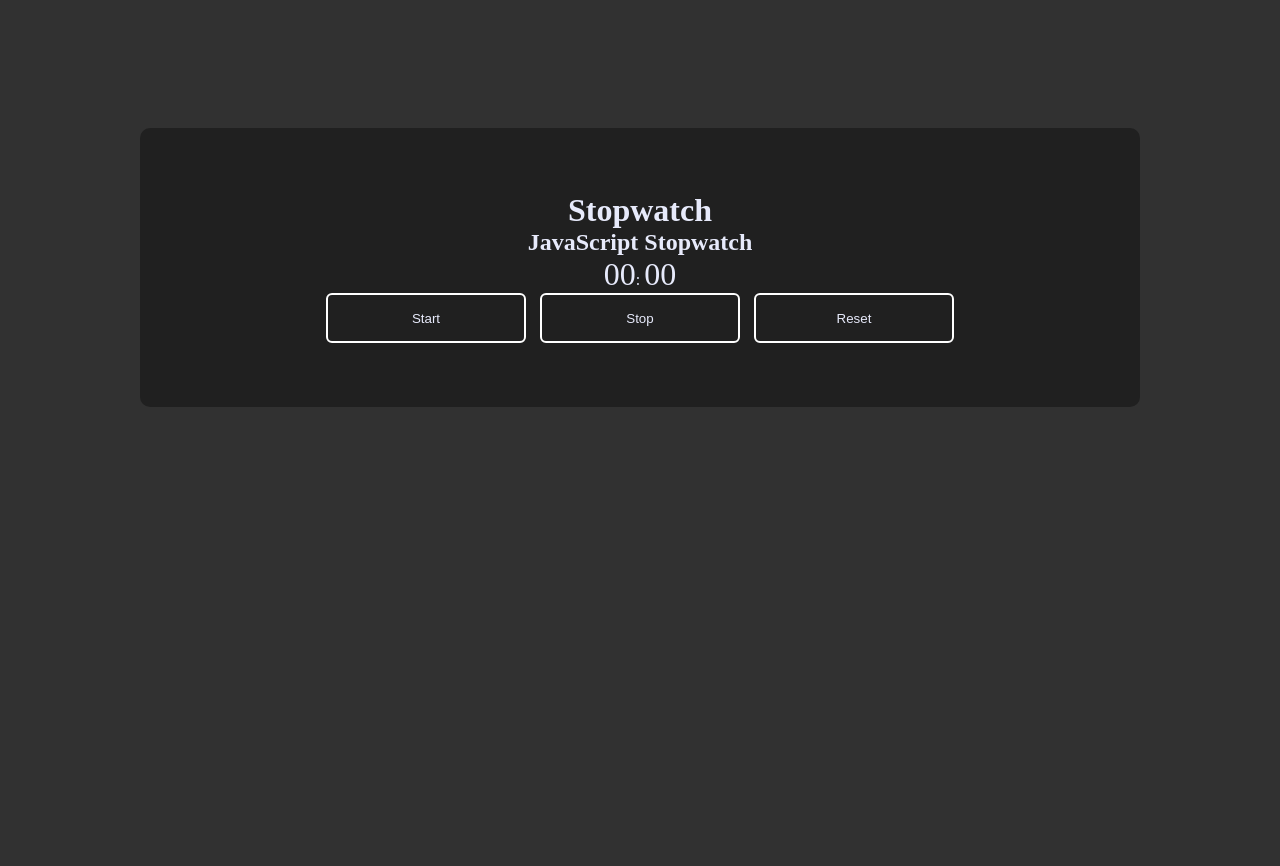
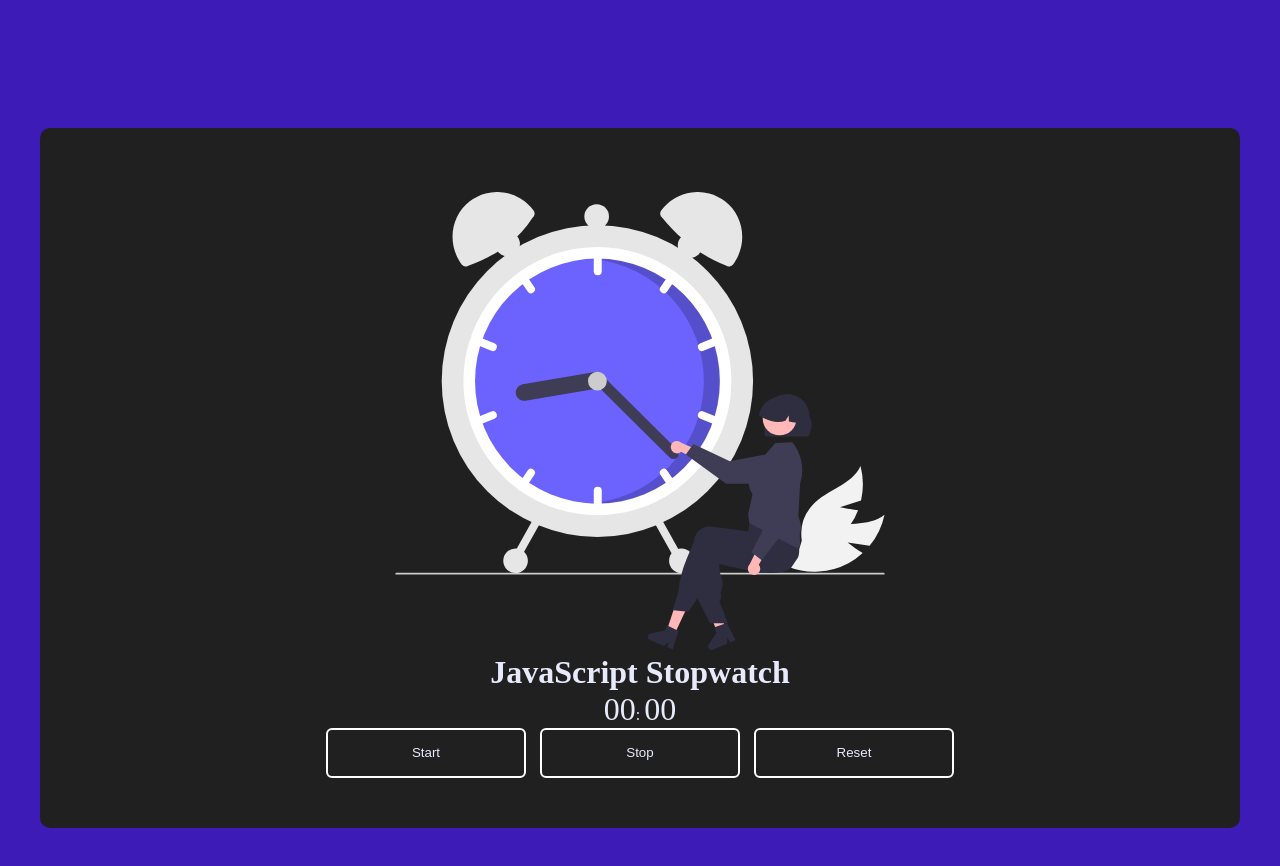
Before and after one commit to Kamechan98/Stopwatch, a plain HTML site: page index.html in a window 1280 px wide. Before the commit the page ends 800 px from the top, so only its background shows below. Drawn offline with Linux system fonts and the light colour scheme.

Commit message:
second commit

```diff
--- a/index.html
+++ b/index.html
@@ -8,10 +8,14 @@
     <link rel="stylesheet" href="main.css">
 </head>
 <body>
-    <div id="stopwatch-container" class="wrapper">
-        <h1>Stopwatch</h1>
 
-        <h2>JavaScript Stopwatch</h2>
+
+
+        <div id="stopwatch-container" class="wrapper">
+
+            <img src="clock.svg" alt="Image with clock">
+
+            <h1>JavaScript Stopwatch</h1>
 
         <p><span id="seconds">00</span>: <span id="tens">00</span></p>
         <button id="button-start">Start</button>
--- a/main.css
+++ b/main.css
@@ -4,12 +4,16 @@
     box-sizing: border-box;
   }
   body {
-    background-color: rgb(49, 49, 49);
+    background-color: rgb(61, 27, 183);
+  }
+  img {
+    width: 500px;
+    height: 80%;
   }
 
   #stopwatch-container {
-    height: 100%;
-    width: 1000px;
+    height: 700px;
+    width: 1200px;
     margin: 10% auto;
     padding: 5% 0;
     text-align: center;
```
Also changed, not shown: clock.svg (added).
